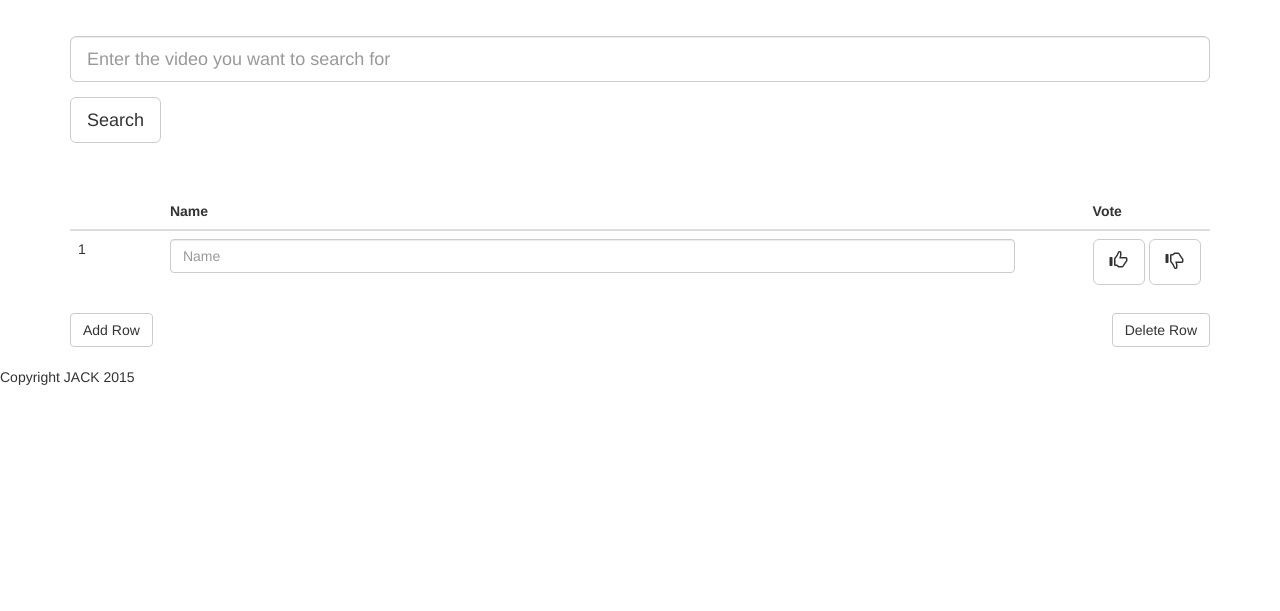
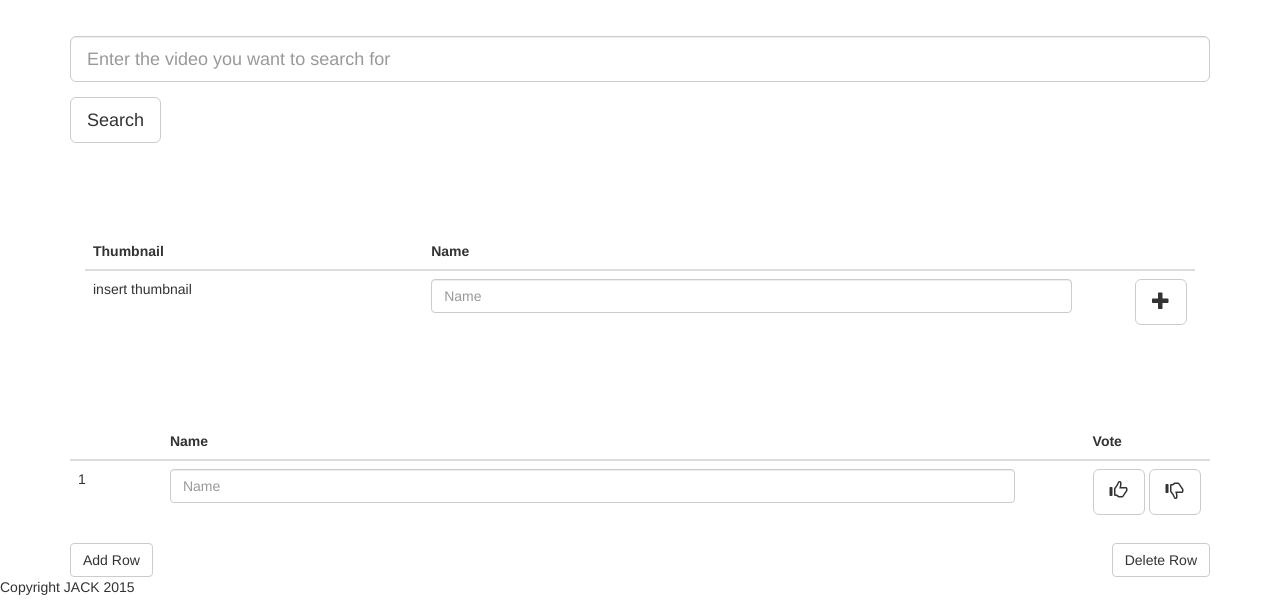
Before and after one commit to camerongray1515/HackDee-2015, a Flask app: page /main in a window 1280 px wide. Shown: the part 189-800 px from the top of the page. Run offline with Flask 2, Linux system fonts and the light colour scheme; some libraries are stand-ins or nearby versions.

Commit message:
search results table added

```diff
--- a/templates/main.html
+++ b/templates/main.html
@@ -18,6 +18,53 @@
     </div>
     <button type="submit" class="btn btn-default btn-lg" id="searchBtn">Search</button>
   </form>
+</div>
+
+<h4>&nbsp;</h4>
+<div class="container">
+  <h4>Search results</h4
+  <div class="row clearfix">
+     <div class="col-md-12 column">
+       <table class="table table-hover" id="tab_logic">
+         <thead>
+           <tr >
+              <th class="text-left">
+                 Thumbnail
+              </th>
+              <th class="text-left">
+                 Name
+             </th>
+             <th class="text-left">
+               <th style="width: 1%">
+
+               </th>
+             </th>
+           </tr>
+         </thead>
+         <tbody>
+           <tr id='addr0'>
+             <td>
+             insert thumbnail
+             </td>
+             <td>
+             <input type="text" name='name0'  placeholder='Name' class="form-control"/>
+             </td>
+             <td>
+               <p class="text-right">
+                 <th style="width:1%">
+                   <a href="#" class="btn btn-default btn-lg">
+                     <span class="glyphicon glyphicon-plus" id="plusBtn  "></span>
+                   </a>
+                 </th>
+               </p>
+             </td>
+           </tr>
+                     <tr id='addr1'></tr>
+         </tbody>
+       </table>
+     </div>
+   </div>
+  </div>
 </div>
 
 
@@ -56,7 +103,7 @@
                    <span class="glyphicon glyphicon-thumbs-up"></span>
                  </a>
                  <a href="#" class="btn btn-default btn-lg">
-                   <span class="glyphicon glyphicon-thumbs-down" id="thumbDown"></span>
+                   <span class="glyphicon glyphicon-thumbs-down" id="thumbDown  "></span>
                  </a>
                </th>
              </p>
```
